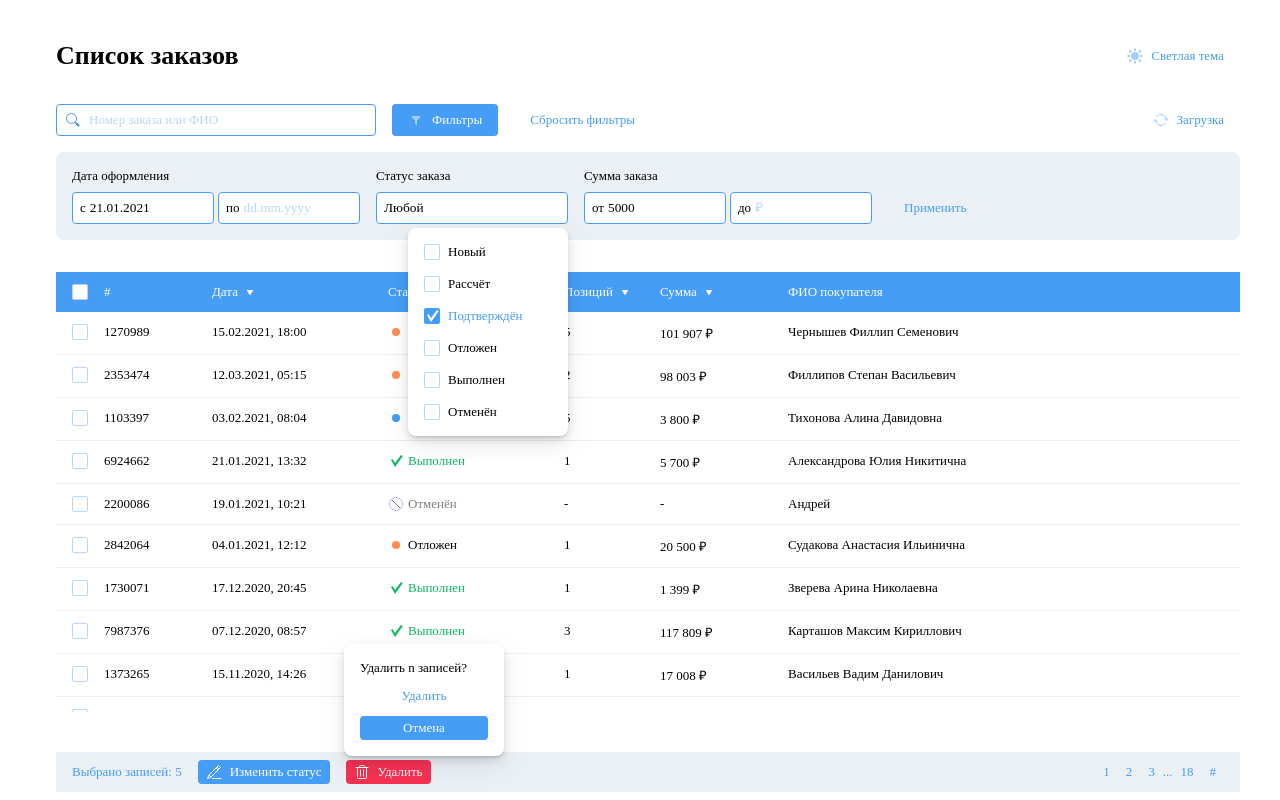
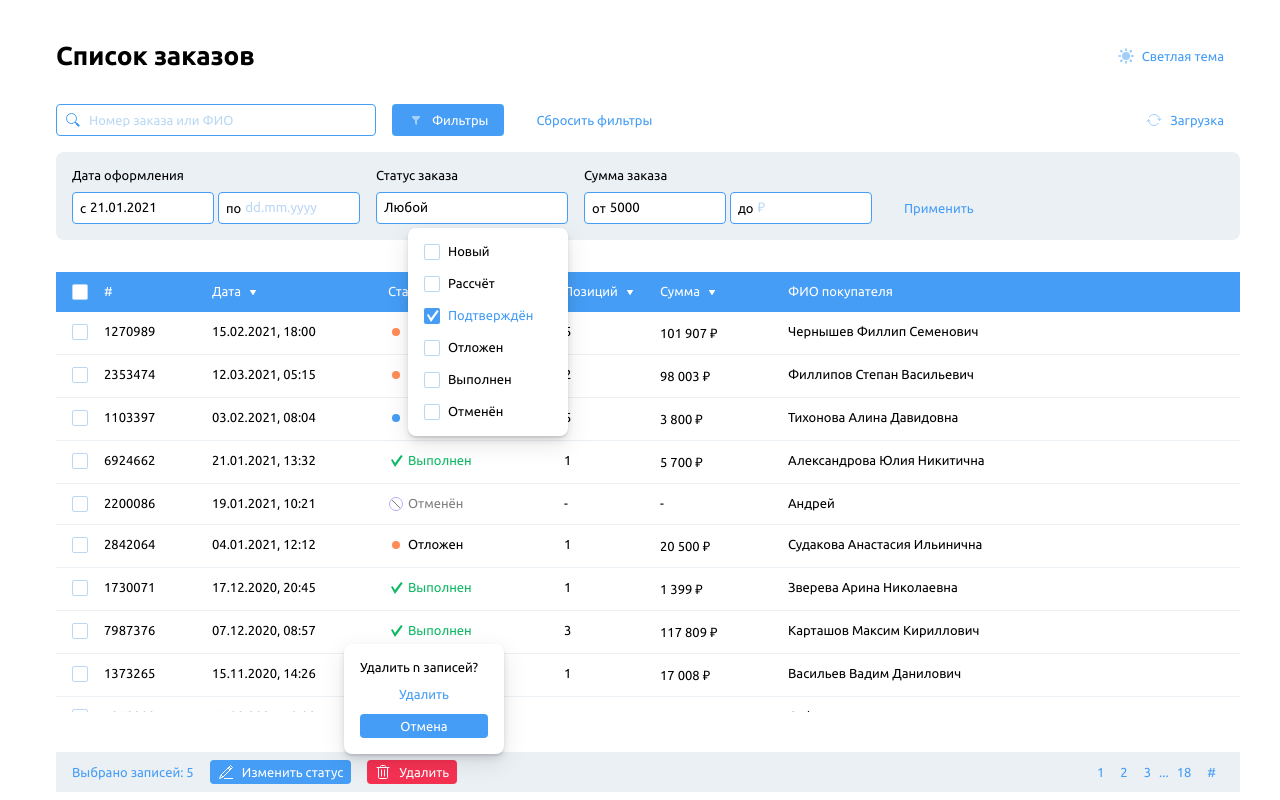
Before and after one commit to Kirik-Ekb/lessons-js-core, a website: page uikit/consoleWhite/consoleWhite.html in a window 1280 px wide. Drawn offline with Linux system fonts and the light colour scheme.

Commit message:
error correction

```diff
--- a/uikit/button/button.css
+++ b/uikit/button/button.css
@@ -19,7 +19,7 @@
   opacity: 50%;
 }
 .button__text {
-  font-family: "Ubuntu";
+  font-family: "Ubuntu", sans-serif;
   font-style: normal;
   font-size: 0.8125rem;
   font-weight: 400;
--- a/uikit/checkbox/checkbox.css
+++ b/uikit/checkbox/checkbox.css
@@ -21,11 +21,14 @@
   fill: var(--item-background-color);
 }
 .checkbox__text {
+  position: absolute;
   width: fit-content;
+  align-items: center;
   height: 1rem;
   padding-left: 1.5rem;
-  font-family: "Ubuntu";
+  font-family: "Ubuntu", sans-serif;
   font-size: 0.8125rem;
+  box-sizing: border-box;
 }
 .checkbox__input:checked {
   background-color: var(--item-backgroung-color-activ);
--- a/uikit/consoleWhite/consoleWhite.css
+++ b/uikit/consoleWhite/consoleWhite.css
@@ -71,7 +71,7 @@
 }
 .table__cell {
   padding: 0.75rem 0.5rem;
-  font-family: "Ubuntu";
+  font-family: "Ubuntu", sans-serif;
   font-size: 0.8125rem;
   gap: 0.25rem;
   fill: var(--item-background-color);
@@ -154,7 +154,7 @@
   padding: 0.5rem 1rem;
   color: var(--item-backgroung-color-activ);
   background-color: var(--backgrond-color-filter-wrapper);
-  font-family: "Ubuntu";
+  font-family: "Ubuntu", sans-serif;
   font-size: 0.8125rem;
 }
 .table__bunch-action {
--- a/uikit/consoleWhite/consoleWhite.html
+++ b/uikit/consoleWhite/consoleWhite.html
@@ -4,7 +4,10 @@
     <meta charset="UTF-8" />
     <meta http-equiv="X-UA-Compatible" content="IE=edge" />
     <meta name="viewport" content="width=device-width, initial-scale=1.0" />
-
+    <link
+      href="https://fonts.googleapis.com/css2?family=Ubuntu:wght@400;700&display=swap"
+      rel="stylesheet"
+    />
     <link rel="stylesheet" href="../uikit.css" />
     <link rel="stylesheet" href="../button/button.css" />
     <link rel="stylesheet" href="../pageHeder/pageHeder.css" />
--- a/uikit/dropdowns/dropdowns.css
+++ b/uikit/dropdowns/dropdowns.css
@@ -73,7 +73,7 @@
   box-sizing: border-box;
 }
 .table-activ-delete__text {
-  font-family: "Ubuntu";
+  font-family: "Ubuntu", sans-serif;
   font-size: 0.8125rem;
 }
 .button_table-activ-delete {
--- a/uikit/input/input.css
+++ b/uikit/input/input.css
@@ -4,7 +4,7 @@
   justify-content: space-between;
   width: -webkit-fill-available;
   height: 3.5rem;
-  font-family: "Ubuntu";
+  font-family: "Ubuntu", sans-serif;
   font-size: 0.8125rem;
 }
 .input__label {
@@ -54,6 +54,10 @@
 .input_disabled .button__icon {
   fill: var(--button-color-text-black);
   stroke: var(--button-color-text-black);
+  opacity: 100%;
+}
+.input_disabled .input__area {
+  color: var(--placeholder-color-black);
 }
 .input_empty .input__area:focus-within ~ .button {
   display: block;
--- a/uikit/pageHeder/pageHeder.css
+++ b/uikit/pageHeder/pageHeder.css
@@ -6,7 +6,7 @@
   align-items: center;
 }
 .show-switcher__text {
-  font-family: "Ubuntu";
+  font-family: "Ubuntu", sans-serif;
   font-size: 1.625rem;
   font-weight: bold;
   line-height: 1rem;
--- a/uikit/radioButton/radio.css
+++ b/uikit/radioButton/radio.css
@@ -24,10 +24,11 @@
   box-sizing: border-box;
 }
 .radio__text {
+  position: absolute;
   width: fit-content;
   height: 1rem;
   padding-left: 1.5rem;
-  font-family: "Ubuntu";
+  font-family: "Ubuntu", sans-serif;
   font-size: 0.8125rem;
 }
 .radio__icon {
--- a/uikit/searchbar/searchbar.css
+++ b/uikit/searchbar/searchbar.css
@@ -17,7 +17,7 @@
   outline: none;
   border: none;
   padding: 0;
-  font-family: "Ubuntu";
+  font-family: "Ubuntu", sans-serif;
   font-size: 0.8125rem;
 }
 .searchbar__icon {
--- a/uikit/uikit.css
+++ b/uikit/uikit.css
@@ -5,6 +5,7 @@
   --input-border-color: #459df5;
   --input-border-color-active: #f53152;
   --placeholder-color: #bad8f5;
+  --placeholder-color-black: #000000;
   --input-background-color-disable: #bad8f5;
   --item-background-color: #ffffff;
   --item-border-color: #bad8f5;
@@ -20,7 +21,10 @@
   --color-text-label: #bcc4cc;
 }
 @import url("https://fonts.googleapis.com/css2?family=Ubuntu:wght@400;700&display=swap");
-
+.body {
+  font-family: "Ubuntu", sans-serif;
+  font-size: 0.8125rem;
+}
 .conteiner {
   display: flex;
   flex-direction: column;
```
Also changed, not shown: uikit/button/button.html (+4 -0 lines), uikit/checkbox/checkbox.html (+4 -0 lines), uikit/input/input.html (+6 -0 lines), uikit/radioButton/radio.html (+4 -0 lines), uikit/searchbar/searchbar.html (+4 -0 lines), uikit/uikit.html (+4 -0 lines).
